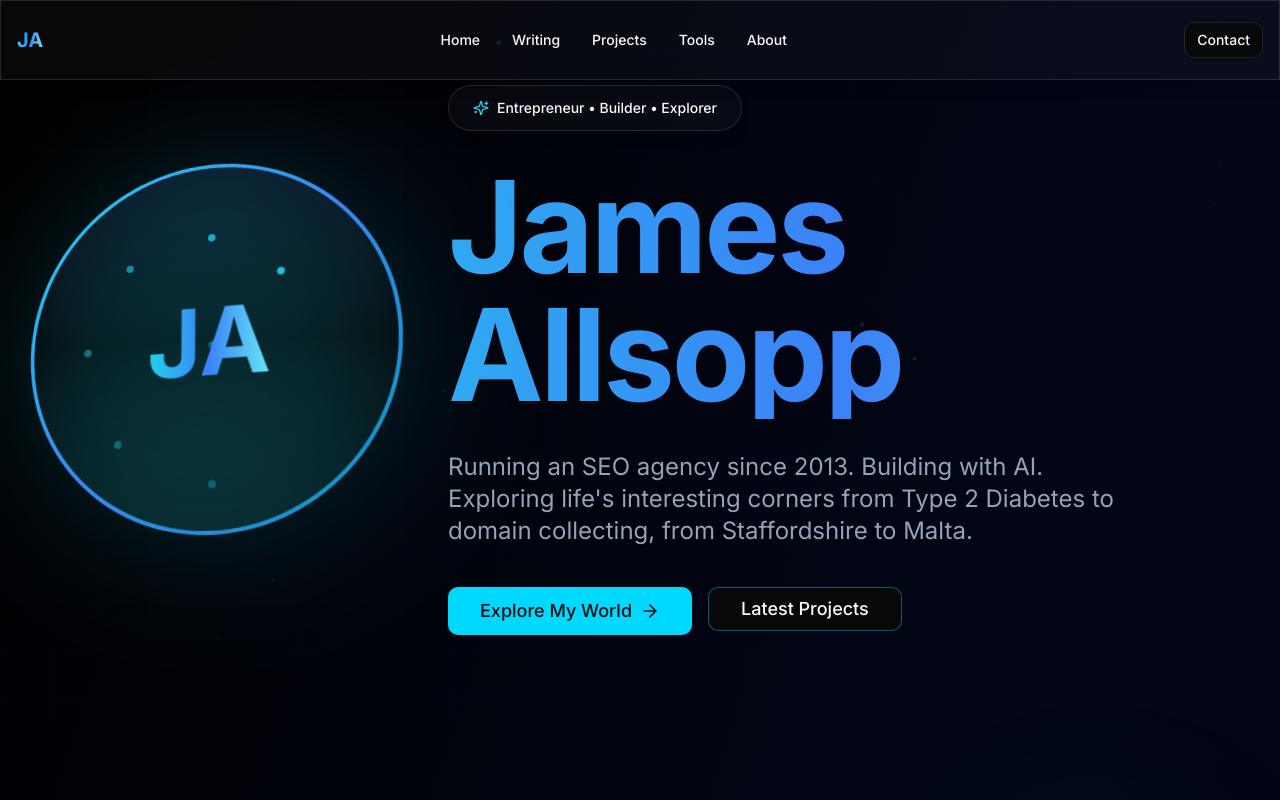
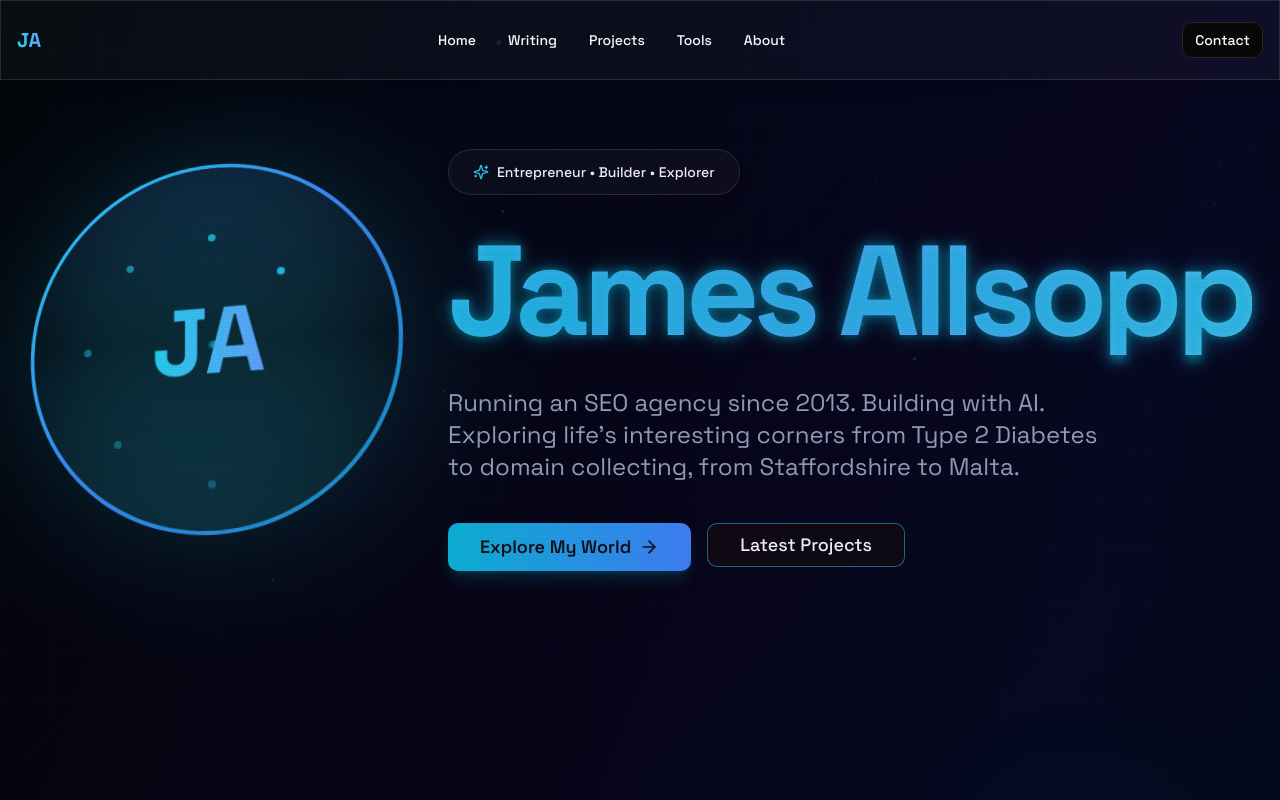
Before and after one commit to inetvercel/James-Allsopp, a Next.js app: page / in a window 1280 px wide. Shown: the top 800 px of the page. Built offline with nearby package versions, Linux system fonts and the light colour scheme.

Commit message:
2030 future vibe: Space Grotesk font, neon glow, scan lines, holographic overlay, improved cyan button colors

```diff
--- a/app/globals.css
+++ b/app/globals.css
@@ -113,7 +113,8 @@
 
 @layer utilities {
   .gradient-text {
-    @apply bg-clip-text text-transparent bg-gradient-to-r from-cyan-400 via-blue-500 to-cyan-300;
+    @apply bg-clip-text text-transparent bg-gradient-to-r from-cyan-400 via-blue-400 to-cyan-300;
+    background-size: 200% auto;
   }
 
   .glass-effect {
@@ -121,7 +122,45 @@
   }
 
   .glow-border {
-    @apply border border-cyan-500/30 shadow-[0_0_30px_rgba(6,182,212,0.15)];
+    @apply border border-cyan-400/40 shadow-[0_0_30px_rgba(6,182,212,0.2)];
+  }
+
+  /* Neon glow effect */
+  .neon-glow {
+    text-shadow:
+      0 0 10px rgba(6, 182, 212, 0.5),
+      0 0 20px rgba(6, 182, 212, 0.3),
+      0 0 30px rgba(6, 182, 212, 0.2);
+  }
+
+  /* Holographic effect */
+  .holographic {
+    background: linear-gradient(
+      135deg,
+      rgba(6, 182, 212, 0.1) 0%,
+      rgba(59, 130, 246, 0.1) 25%,
+      rgba(147, 51, 234, 0.1) 50%,
+      rgba(59, 130, 246, 0.1) 75%,
+      rgba(6, 182, 212, 0.1) 100%
+    );
+    background-size: 200% 200%;
+    animation: holographic-shift 3s ease infinite;
+  }
+
+  @keyframes holographic-shift {
+    0%, 100% { background-position: 0% 50%; }
+    50% { background-position: 100% 50%; }
+  }
+
+  /* Scan line effect */
+  .scan-lines {
+    background: repeating-linear-gradient(
+      0deg,
+      rgba(0, 0, 0, 0.15),
+      rgba(0, 0, 0, 0.15) 1px,
+      transparent 1px,
+      transparent 2px
+    );
   }
 
   /* Custom Cursor */
--- a/app/layout.tsx
+++ b/app/layout.tsx
@@ -1,8 +1,12 @@
 import type { Metadata } from "next"
-import { Inter } from "next/font/google"
+import { Space_Grotesk } from "next/font/google"
 import "./globals.css"
 
-const inter = Inter({ subsets: ["latin"] })
+const spaceGrotesk = Space_Grotesk({
+  subsets: ["latin"],
+  weight: ["300", "400", "500", "600", "700"],
+  variable: "--font-space-grotesk"
+})
 
 export const metadata: Metadata = {
   title: "James Allsopp - Entrepreneur, Builder, Explorer",
@@ -16,7 +20,7 @@ export default function RootLayout({
 }>) {
   return (
     <html lang="en" className="dark">
-      <body className={`${inter.className} custom-cursor`}>{children}</body>
+      <body className={`${spaceGrotesk.className} custom-cursor antialiased`}>{children}</body>
     </html>
   )
 }
--- a/app/page.tsx
+++ b/app/page.tsx
@@ -78,7 +78,13 @@ export default function Home() {
   ]
 
   return (
-    <main className="min-h-screen bg-gradient-to-br from-black via-slate-950 to-black">
+    <main className="min-h-screen bg-gradient-to-br from-black via-slate-950 to-black relative">
+      {/* Scan lines overlay */}
+      <div className="fixed inset-0 scan-lines pointer-events-none z-50 opacity-30" />
+
+      {/* Holographic gradient overlay */}
+      <div className="fixed inset-0 holographic pointer-events-none z-40 opacity-50" />
+
       <Navigation />
       <Hero />
 
--- a/components/Hero.tsx
+++ b/components/Hero.tsx
@@ -222,9 +222,9 @@ export function Hero() {
               <span className="text-sm font-medium">Entrepreneur • Builder • Explorer</span>
             </motion.div>
 
-            <h1 className="text-6xl md:text-8xl lg:text-9xl font-bold mb-8 leading-[0.9] tracking-tight">
+            <h1 className="text-6xl md:text-8xl lg:text-9xl font-bold mb-8 leading-[0.9] tracking-tighter">
               <motion.span
-                className="gradient-text inline-block"
+                className="gradient-text inline-block neon-glow"
                 animate={{
                   backgroundPosition: ["0% 50%", "100% 50%", "0% 50%"],
                 }}
@@ -257,17 +257,11 @@ export function Hero() {
               transition={{ delay: 0.6 }}
               className="flex flex-col sm:flex-row gap-4 justify-center lg:justify-start"
             >
-              <Button size="lg" className="text-lg group relative overflow-hidden px-8 py-6">
-                <span className="relative z-10">Explore My World</span>
+              <Button size="lg" className="text-lg group relative overflow-hidden px-8 py-6 bg-gradient-to-r from-cyan-500 to-blue-500 hover:from-cyan-400 hover:to-blue-400 border-0 shadow-lg shadow-cyan-500/20 hover:shadow-cyan-400/40 transition-all">
+                <span className="relative z-10 font-semibold">Explore My World</span>
                 <ArrowRight className="ml-2 w-5 h-5 group-hover:translate-x-1 transition-transform relative z-10" />
-                <motion.div
-                  className="absolute inset-0 bg-gradient-to-r from-cyan-400 to-blue-500"
-                  initial={{ x: "-100%" }}
-                  whileHover={{ x: 0 }}
-                  transition={{ duration: 0.3 }}
-                />
               </Button>
-              <Button size="lg" variant="outline" className="text-lg border-cyan-500/50 hover:bg-cyan-500/10">
+              <Button size="lg" variant="outline" className="text-lg border-cyan-400/50 hover:bg-cyan-400/10 hover:border-cyan-400 transition-all">
                 Latest Projects
               </Button>
             </motion.div>
```
